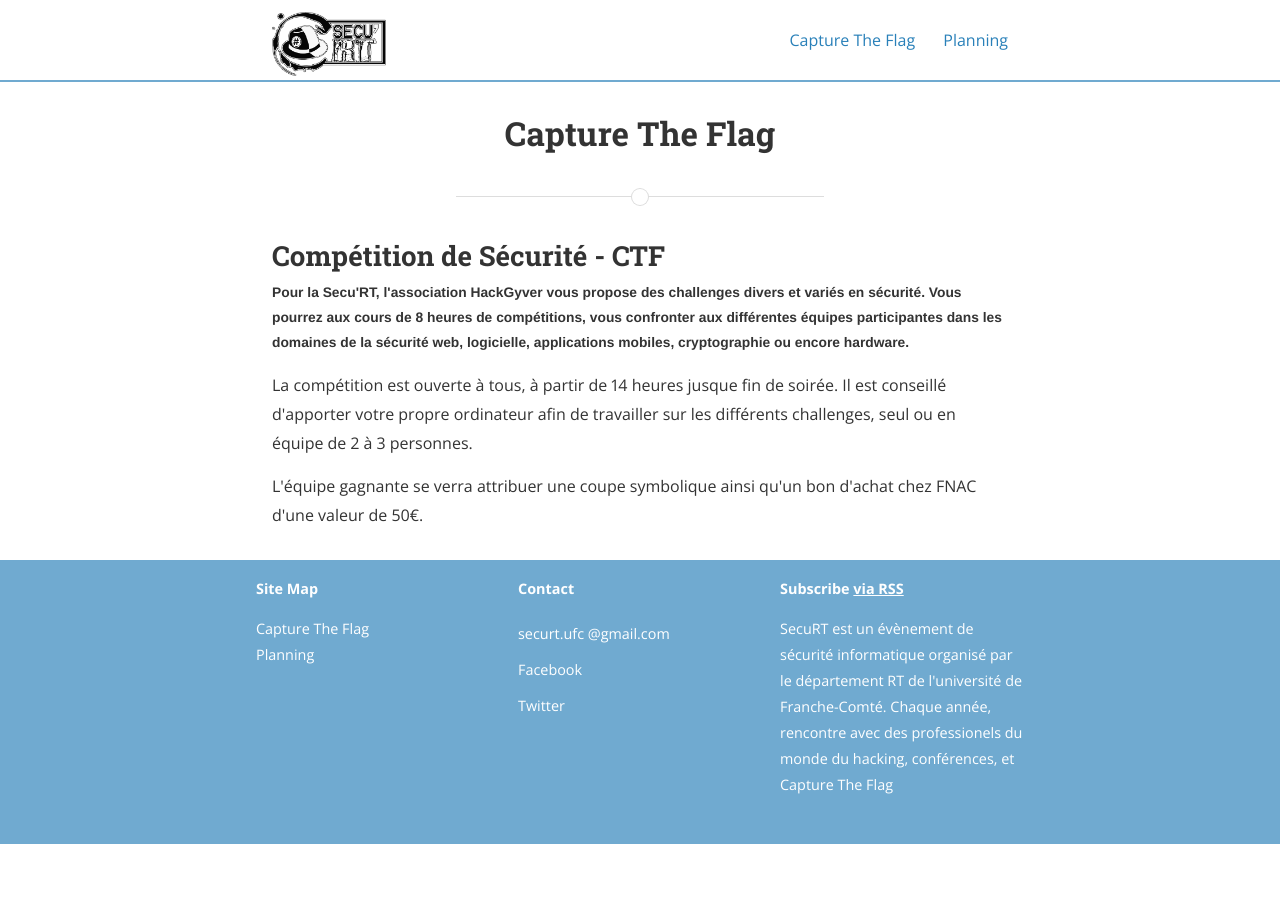
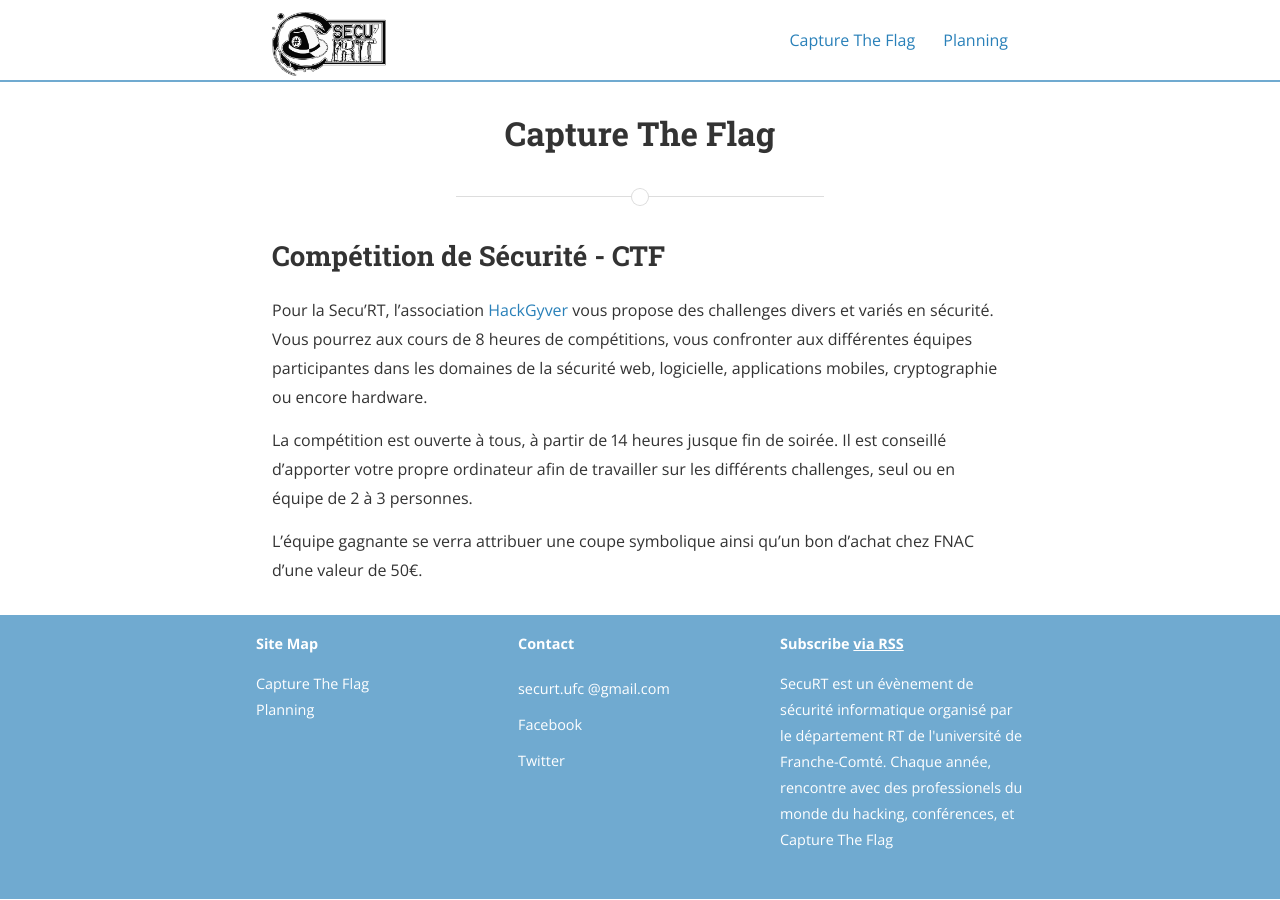
Before and after one commit to SecuRT/securt.github.io, a Jekyll site: the page built from ctf.md, in a window 1280 px wide. Built offline with Jekyll 4.4.1, drawn with Linux system fonts in a browser that asks for light colours; nearby versions of some CDN libraries.

Commit message:
[ctf] Md version.

```diff
--- a/ctf.md
+++ b/ctf.md
@@ -4,20 +4,13 @@
 permalink: /ctf/
 ---
 
-<div style="wrapper">
-    <h2>Compétition de Sécurité - CTF
-        <p class="info">
-            Pour la Secu'RT, l'association HackGyver vous propose des challenges divers et variés en sécurité. Vous
-            pourrez aux cours de 8 heures de compétitions, vous confronter aux différentes équipes participantes dans
-            les domaines de la sécurité web, logicielle, applications mobiles, cryptographie ou encore hardware.
-        </p>
-    </h2>
-    <p>
-        La compétition est ouverte à tous, à partir de 14 heures jusque fin de soirée. Il est conseillé d'apporter
-        votre propre ordinateur afin de travailler sur les différents challenges, seul ou en équipe de 2 à 3 personnes.
-    </p>
-    <p>
-        L'équipe gagnante se verra attribuer une coupe symbolique ainsi qu'un bon d'achat chez FNAC d'une valeur de
-        50€.
-    </p>
-</div>
+## Compétition de Sécurité - CTF
+
+Pour la Secu'RT, l'association [HackGyver]( http://hackgyver.fr ) vous propose des challenges divers et variés en
+sécurité. Vous pourrez aux cours de 8 heures de compétitions, vous confronter aux différentes équipes participantes
+dans les domaines de la sécurité web, logicielle, applications mobiles, cryptographie ou encore hardware.
+
+La compétition est ouverte à tous, à partir de 14 heures jusque fin de soirée. Il est conseillé d'apporter votre propre
+ordinateur afin de travailler sur les différents challenges, seul ou en équipe de 2 à 3 personnes.
+
+L'équipe gagnante se verra attribuer une coupe symbolique ainsi qu'un bon d'achat chez FNAC d'une valeur de 50€.
```
